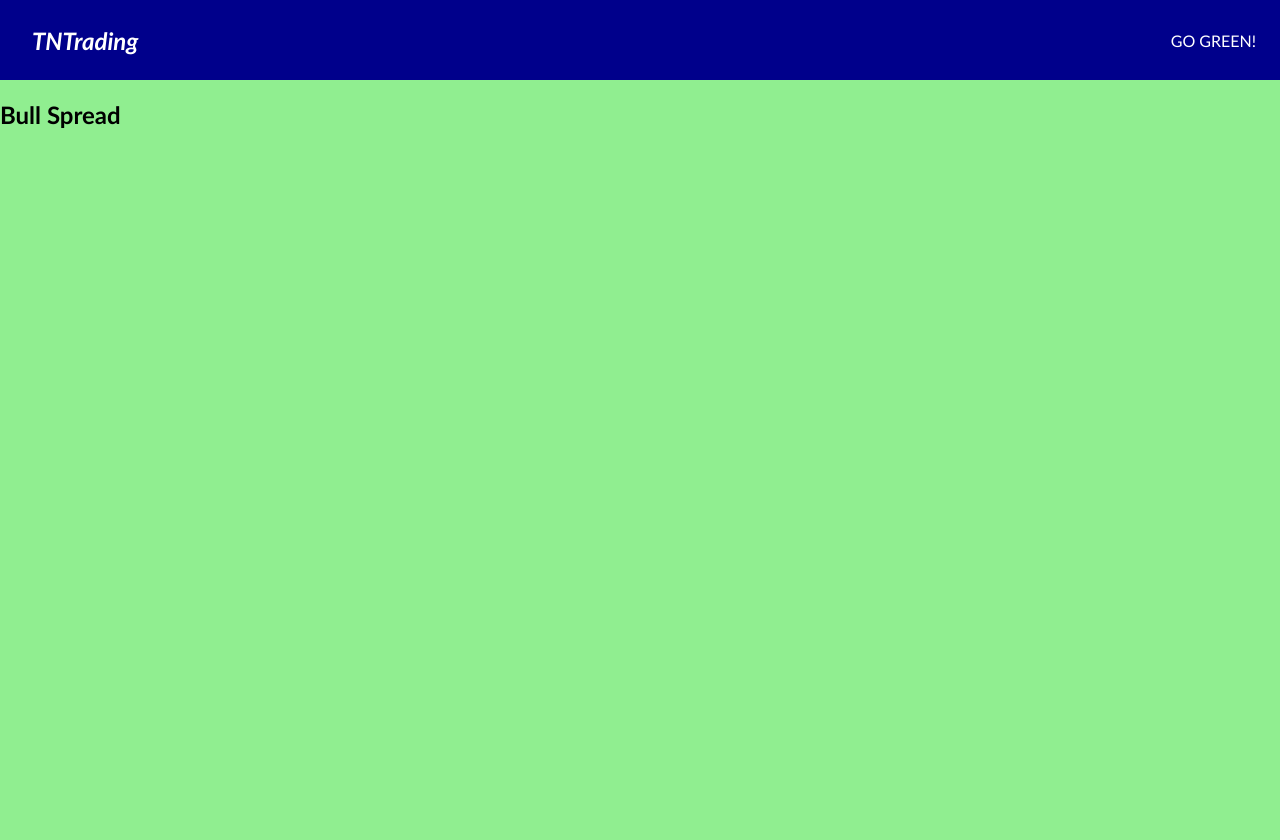
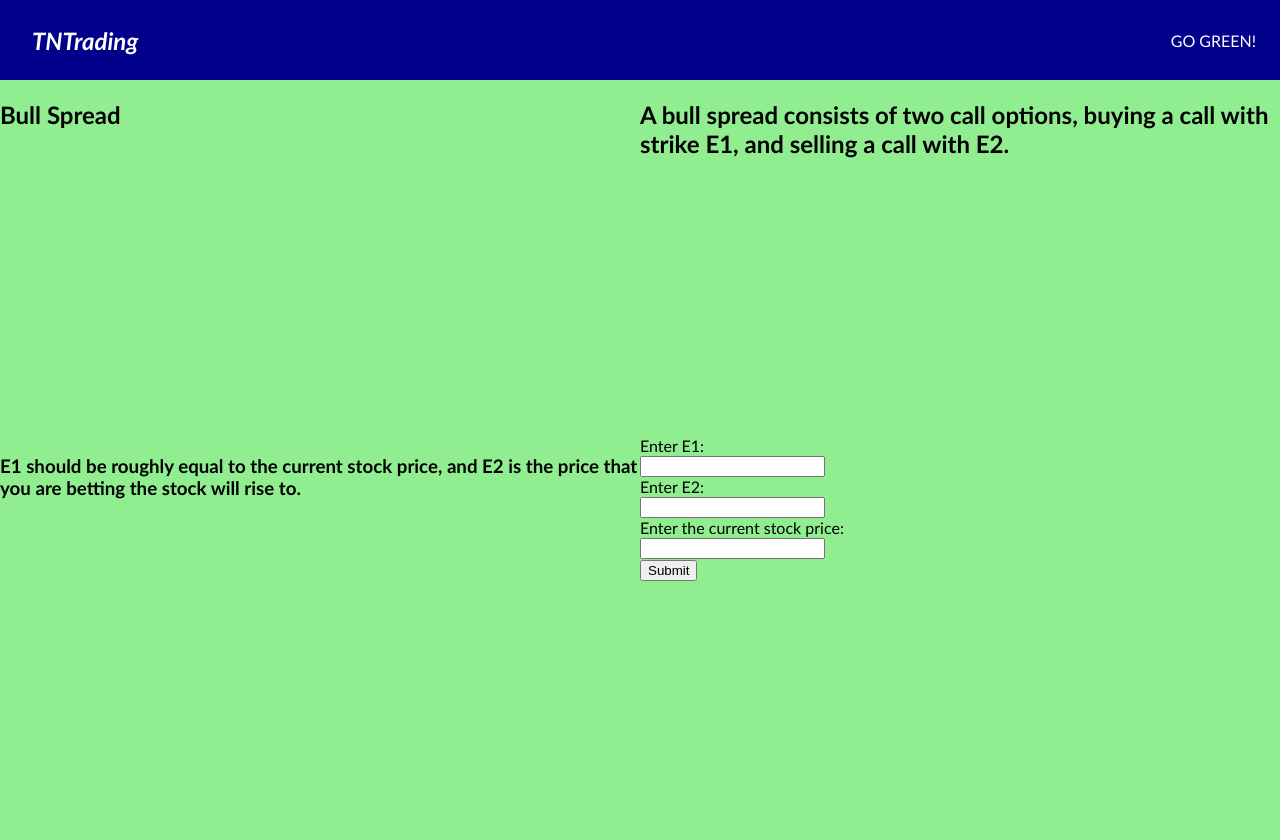
Before and after one commit to noah-austad/spartahack9, a Flask app: page /bull in a window 1280 px wide. Run offline with Flask 3, Linux system fonts and the light colour scheme.

Commit message:
Update bull.html

```diff
--- a/Spartahack 9/templates/bull.html
+++ b/Spartahack 9/templates/bull.html
@@ -17,6 +17,17 @@
     <section class="hero">
         <div class="container">
             <h1> Bull Spread </h1>
+            <h2> A bull spread consists of two call options, buying a call with strike E1, and selling a call with E2. </h2>
+            <h3>E1 should be roughly equal to the current stock price, and E2 is the price that you are betting the stock will rise to.</h3>
+            <form action="/math" method="post">
+                <label for="e1">Enter E1:</label><br>
+                <input type="number" id="e1" name="e1"><br>
+                <label for="e2">Enter E2:</label><br>
+                <input type="number" id="e2" name="e2"><br>
+                <label for = "S">Enter the current stock price:</label><br>
+                <input type="number" id="S" name="S"><br>
+                <input type="submit" value="Submit">
+            </form>
         </div>
 
     </section>
```
